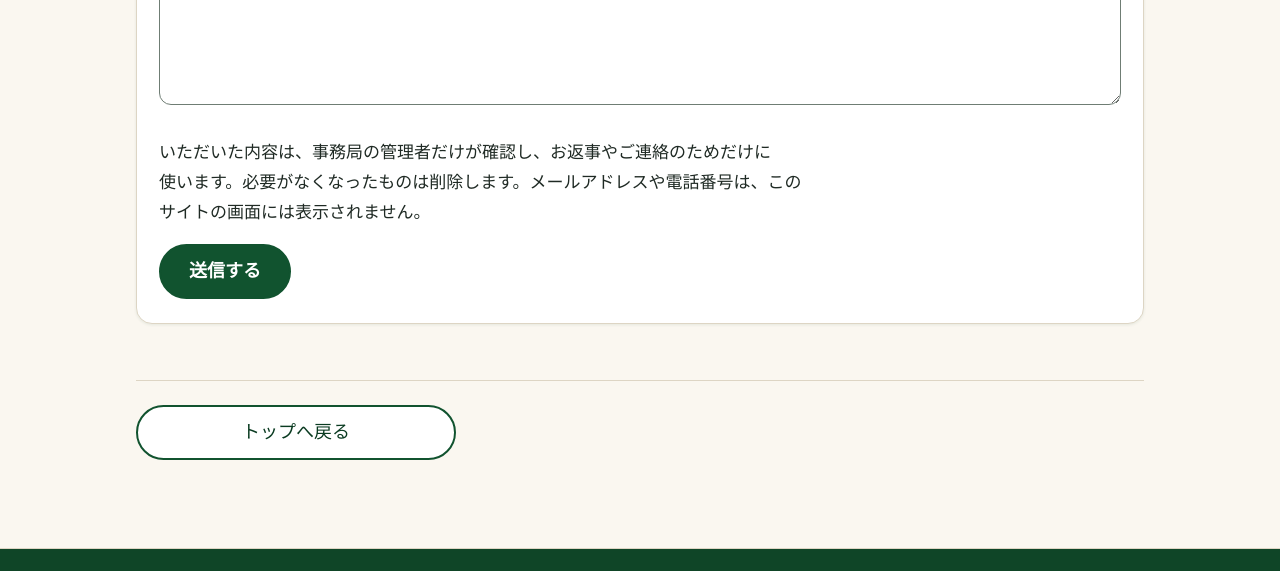
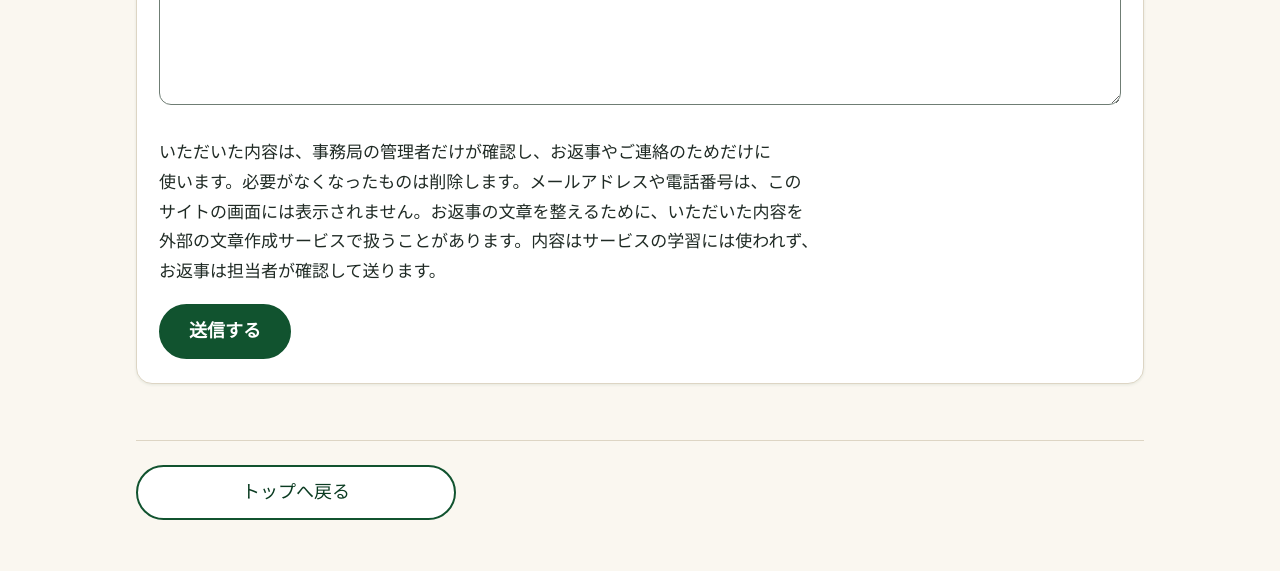
Before and after one commit to kochi-hattatsu/kochi-hattatsu.github.io, a plain HTML site: page contact.html in a window 1280 px wide. Shown: the part 1520-2091 px from the top of the page. Drawn offline with Linux system fonts and the light colour scheme.

Commit message:
お問い合わせページ: お返事の文章づくりに外部の文章作成サービスを使うことがある旨を追記
Co-Authored-By: Claude Opus 5.5 <noreply@anthropic.com>
Claude-Session: https://claude.ai/code/session_01APpjXzMf2C9UPrhxVji2nM

```diff
--- a/contact.html
+++ b/contact.html
@@ -62,7 +62,7 @@
     <input id="f-web" name="website" type="text" tabindex="-1" autocomplete="off">
   </div>
 
-  <p class="hint">いただいた内容は、事務局の管理者だけが確認し、お返事やご連絡のためだけに使います。必要がなくなったものは削除します。メールアドレスや電話番号は、このサイトの画面には表示されません。</p>
+  <p class="hint">いただいた内容は、事務局の管理者だけが確認し、お返事やご連絡のためだけに使います。必要がなくなったものは削除します。メールアドレスや電話番号は、このサイトの画面には表示されません。お返事の文章を整えるために、いただいた内容を外部の文章作成サービスで扱うことがあります。内容はサービスの学習には使われず、お返事は担当者が確認して送ります。</p>
   <p id="f-status" class="status" role="status" aria-live="polite"></p>
   <button id="f-send" class="btn" type="submit">送信する</button>
 </form>
```
